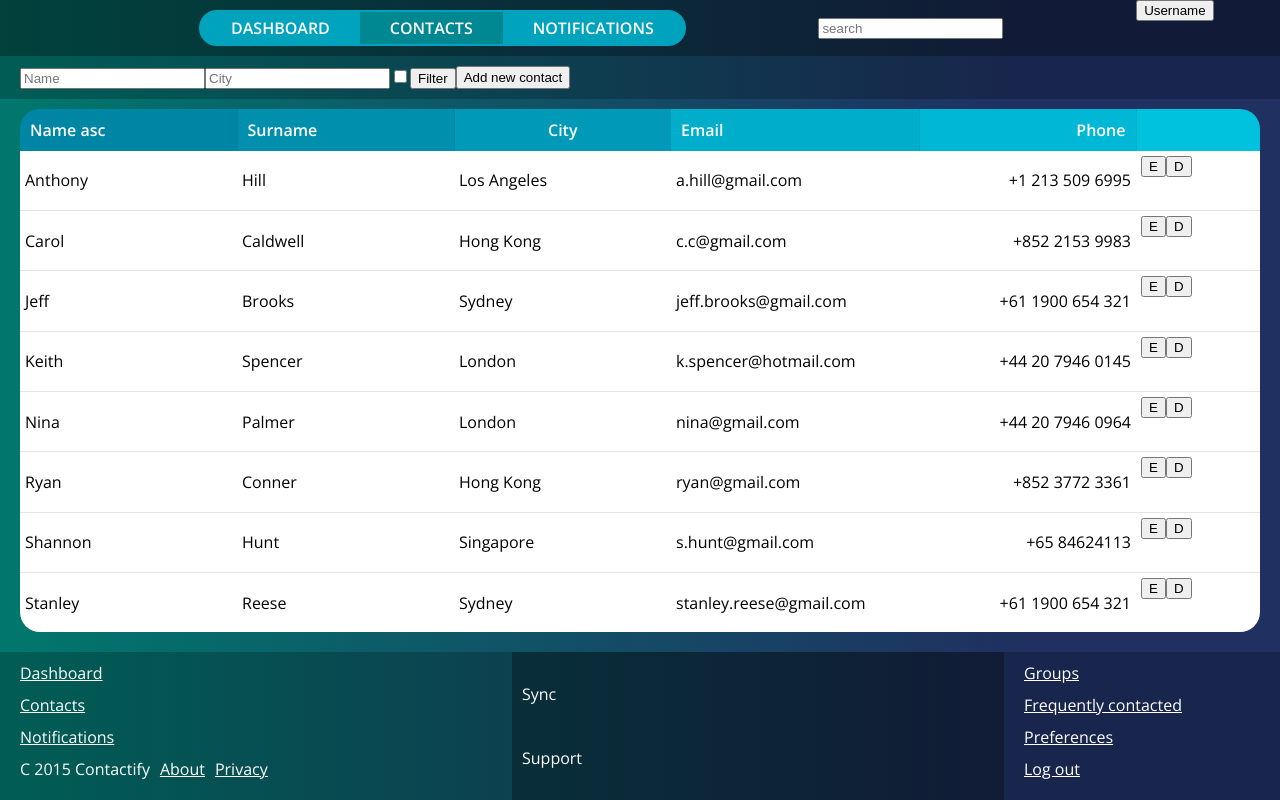
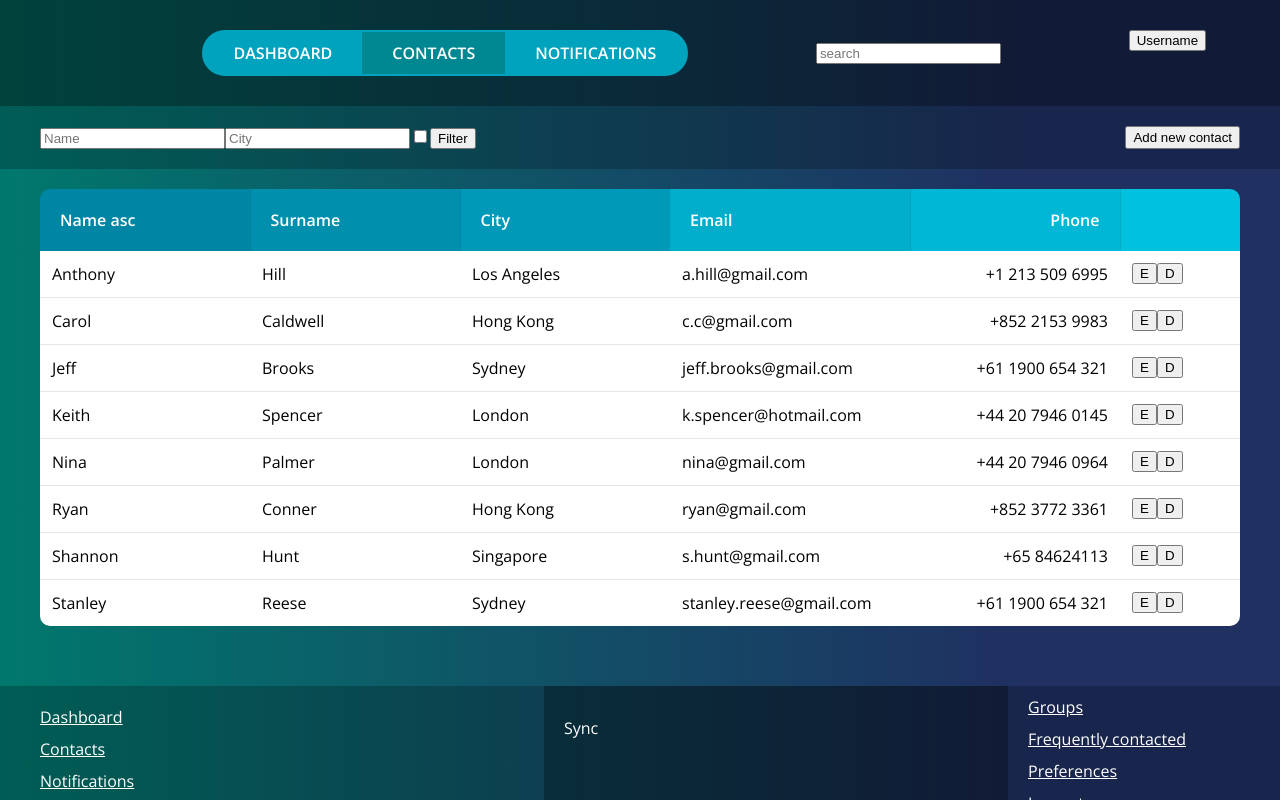
Before and after one commit to krkakrka/metasite-contactify, a React (Create React App) app: page / in a window 1280 px wide. Built offline with nearby package versions, Linux system fonts and the light colour scheme.

Commit message:
Bunch of minor css changes

```diff
--- a/src/components/ContactDetails/ContactDetails.css
+++ b/src/components/ContactDetails/ContactDetails.css
@@ -1,11 +1,11 @@
 .ContactDetails {
-  flex-basis: 15%;
+  width: 220px;
   display: flex;
   flex-direction: column;
   align-items: stretch;
   background: white;
   margin-right: 20px;
-  border-radius: 20px;
+  border-radius: 10px;
   padding: 10px;
 }
 
--- a/src/components/Contacts/Contacts.css
+++ b/src/components/Contacts/Contacts.css
@@ -6,16 +6,18 @@
 
 .Contacts-header {
   display: flex;
-  padding: 10px 20px;
+  padding: 20px 40px;
   background-color: rgba(1,1,1,0.3);
   color: white;
+  justify-content: space-between;
 }
 
 .Contacts-main {
   flex-grow: 1;
-  padding: 10px 20px 20px 20px;
+  padding: 20px 40px 60px 40px;
   background-color: rgba(1,1,1,0.1);
   display: flex;
+  align-items: start;
 }
 
 .Contacts-selected-contact {
--- a/src/components/ContactsTable/ContactsTable.css
+++ b/src/components/ContactsTable/ContactsTable.css
@@ -4,8 +4,7 @@
 
 .ContactsTable > table {
   width: 100%;
-  height: 100%;
-  border-radius: 20px;
+  border-radius: 10px;
   overflow: hidden;
   border-collapse: collapse;
 }
@@ -17,6 +16,7 @@
 .ContactsTable .NameColumn {
   background: #0086a5;
   width: 17.5%;
+  cursor: pointer;
 }
 .ContactsTable .SurnameColumn {
   background: #0090ae;
@@ -52,18 +52,20 @@
 }
 
 .ContactsTable thead .cell {
-  padding: 10px;
+  padding: 20px;
+  white-space: nowrap;
 }
 
 .ContactsTable tbody .cell {
-  padding: 5px;
+  padding: 12px;
+  white-space: nowrap;
 }
 
 .NameColumn, .SurnameColumn, .EmailColumn, .EmailColumn, .PhoneColumn {
   border-right: 1px solid rgba(1,1,1,0.1);
 }
 
-.NameColumn, .SurnameColumn, .EmailColumn, .EmailColumn {
+.NameColumn, .SurnameColumn, .CityColumn, .EmailColumn {
   text-align: start;
 }
 .PhoneColumn, .Phone.cell {
--- a/src/components/Footer/Footer.css
+++ b/src/components/Footer/Footer.css
@@ -11,7 +11,7 @@
 
 .Footer-left {
   flex-basis: 40%;
-  padding: 10px 20px;
+  padding: 20px 40px;
   background-color: rgba(1,1,1,0.3);
   display: flex;
   flex-direction: column;
@@ -19,11 +19,14 @@
 
 .Footer-middle {
   flex-basis: 40%;
-  padding: 10px;
   background-color: rgba(1,1,1,0.5);
   display: flex;
   flex-direction: column;
   justify-content: space-between;
+}
+
+.Footer-middle .sync, .Footer-middle .support {
+  padding: 20px;
 }
 
 .Footer-right {
--- a/src/components/Header/Header.css
+++ b/src/components/Header/Header.css
@@ -4,11 +4,7 @@
   align-items: center;
   background-color: rgba(1,1,1,0.5);
   color: white;
-}
-
-.Header-links, .Header-search, .Header-logo {
-  margin-top: 10px;
-  margin-bottom: 10px;
+  padding: 30px 10px;
 }
 
 .Header-menu-button {
@@ -18,15 +14,15 @@
 .Header-links {
   display: flex;
   align-items: center;
-  background: #00a3bd;
-  height: 2em;
-  border-radius: 2em;
+  background:
+  #00a3bd;
+  border-radius: calc(1em + 20px + 4px);
   border: 2px solid #00a3bd;
   font-weight: bold;
 }
 
 .Header-links a {
-  padding: 5px 30px;
+  padding: 10px 30px;
 }
 
 .Header-links a:visited, .Header-links a:link {
```
Also changed, not shown: 1 other file (tests, documents, lock files or other folders).
